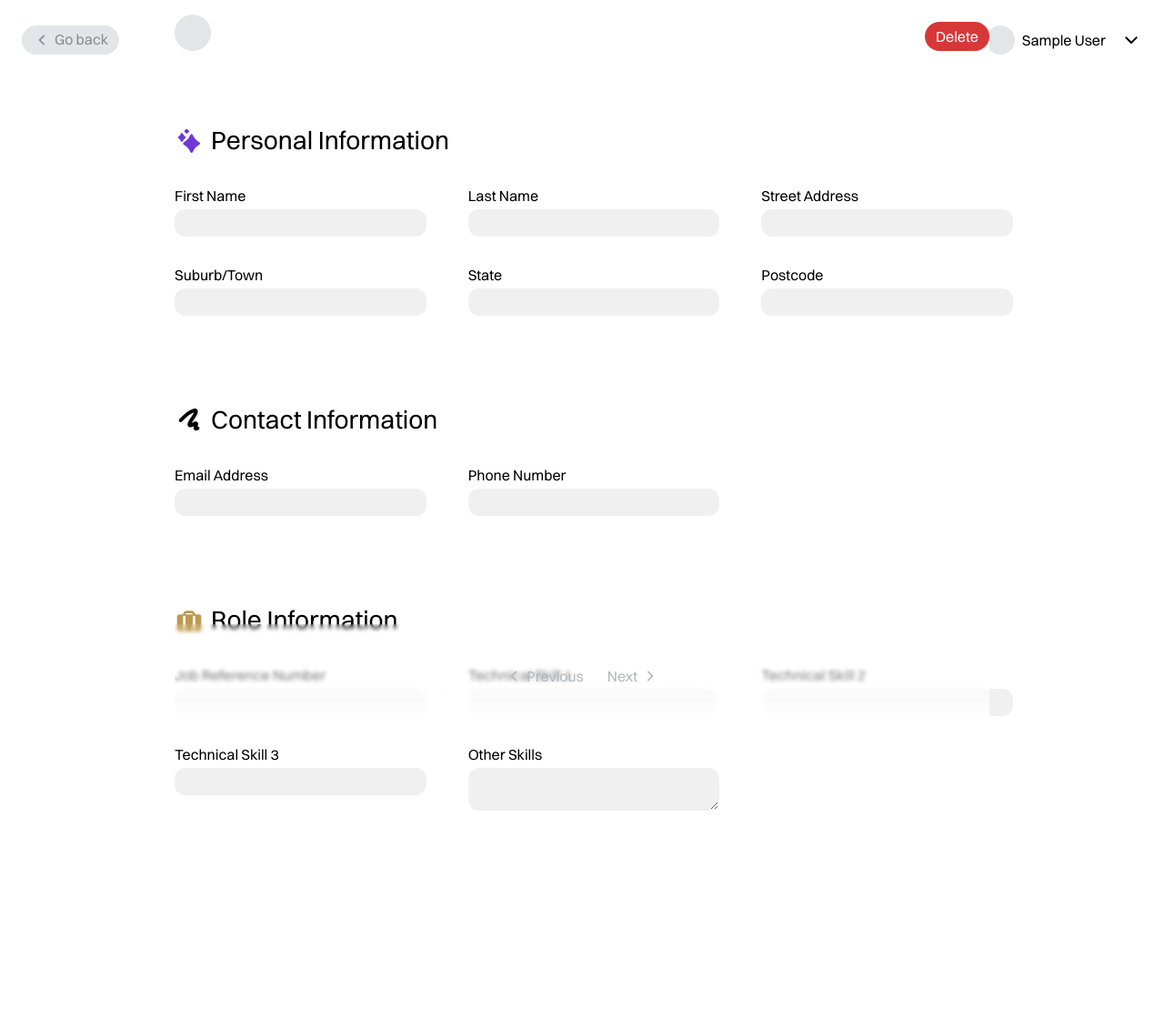
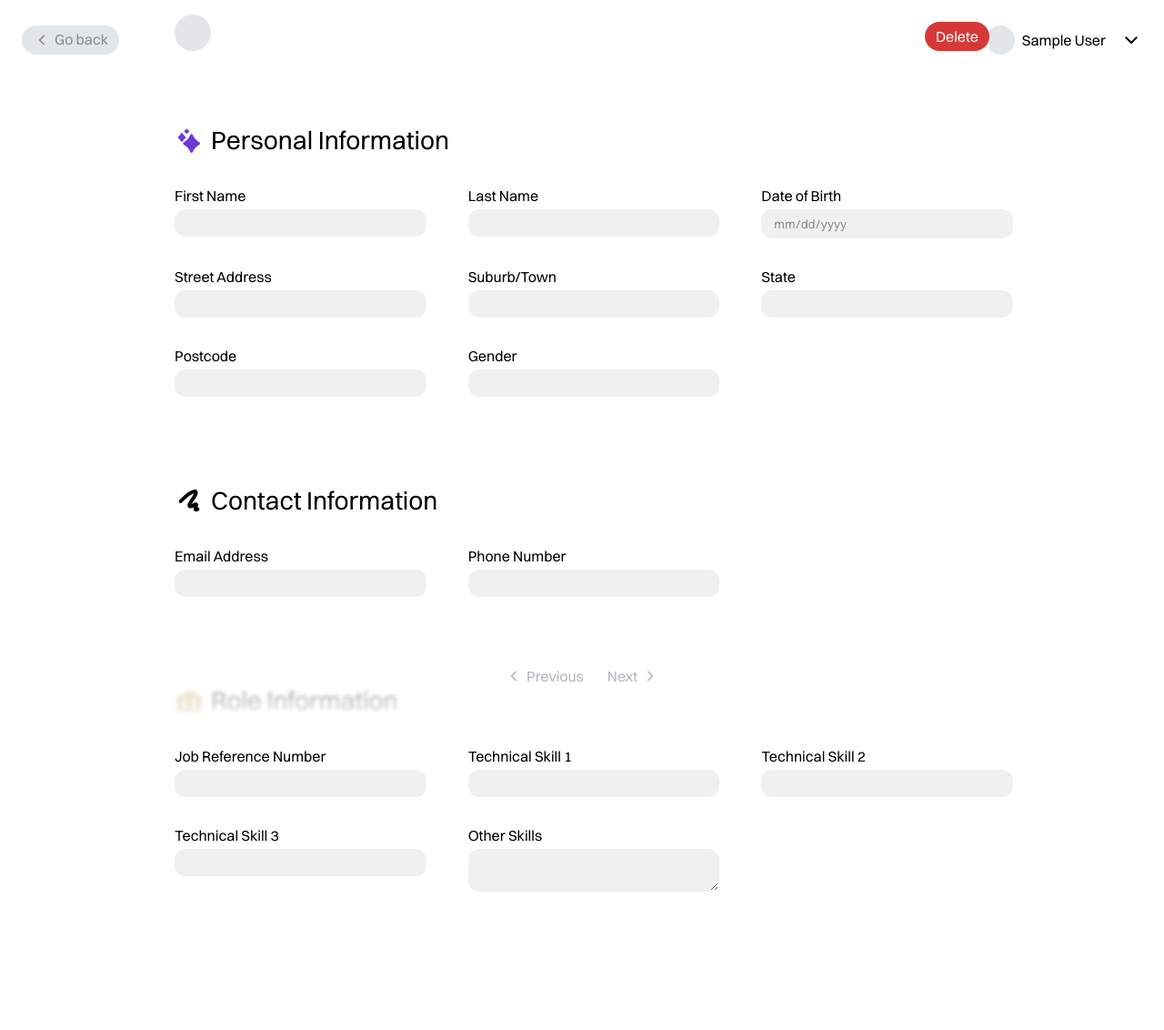
Before and after one commit to aldinalagic/COS10026-Group-Project, a PHP site: page /view-application.php?eoi=1 in a window 1280 px wide. Shown: the whole page at 91% size. Before the commit the page ends 891 px from the top, so only its background shows below. Run offline with PHP 8.4, Linux system fonts and the light colour scheme; the visitor is signed in with stand-in values (Sample User, id 1); tables that the repository leaves empty or names only in its code hold one stand-in row (values such as "Sample post"); data that the repository does not hold is empty.

Commit message:
added fields to view-application.php

```diff
--- a/view-application.php
+++ b/view-application.php
@@ -36,10 +36,12 @@ if ($result) {
         $application = [
             'firstname' => $row['FirstName'],
             'lastname' => $row['LastName'],
+            'dob' => $row['DOB'],
             'street' => $row['StreetAddress'],
             'suburb' => $row['SuburbTown'],
             'state' => $row['State'],
             'postcode' => $row['Postcode'],
+            'gender' => $row['Gender'],
             'email' => $row['EmailAddress'],
             'phone' => $row['PhoneNumber'],
             'JobReferenceNumber' => $row['JobReferenceNumber'],
@@ -129,10 +131,12 @@ $nextEoi = $currentIndex < count($eoiNumbers) - 1 ? $eoiNumbers[$currentIndex +
         '<div id="personal-info-manage" class="manage-section">',
             createInput('text', 'first-name', 0, InputSize::Normal, $application['firstname'], '', false, true, 'First Name'),
             createInput('text', 'last-name', 0, InputSize::Normal, $application['lastname'], '', false, true, 'Last Name'),
+            createInput('date', 'dob', 0, InputSize::Normal, $application['dob'], '', false, true, 'Date of Birth'),
             createInput('text', 'street-address', 0, InputSize::Normal, $application['street'], '', false, true, 'Street Address'),
             createInput('text', 'suburb', 0, InputSize::Normal, $application['suburb'], '', false, true, 'Suburb/Town'),
             createInput('text', 'state', 0, InputSize::Normal, $application['state'], '', false, true, 'State'),
             createInput('text', 'postcode', 0, InputSize::Normal, $application['postcode'], '', false, true, 'Postcode'),
+            createInput('select', 'gender', 0, InputSize::Normal, $application['gender'], '', false, true, 'Gender'),
         '</div>',
 
         '<div class="manage-section-header">' . $signatureIcon . '<h5>Contact Information</h5>' . '</div>',
```
